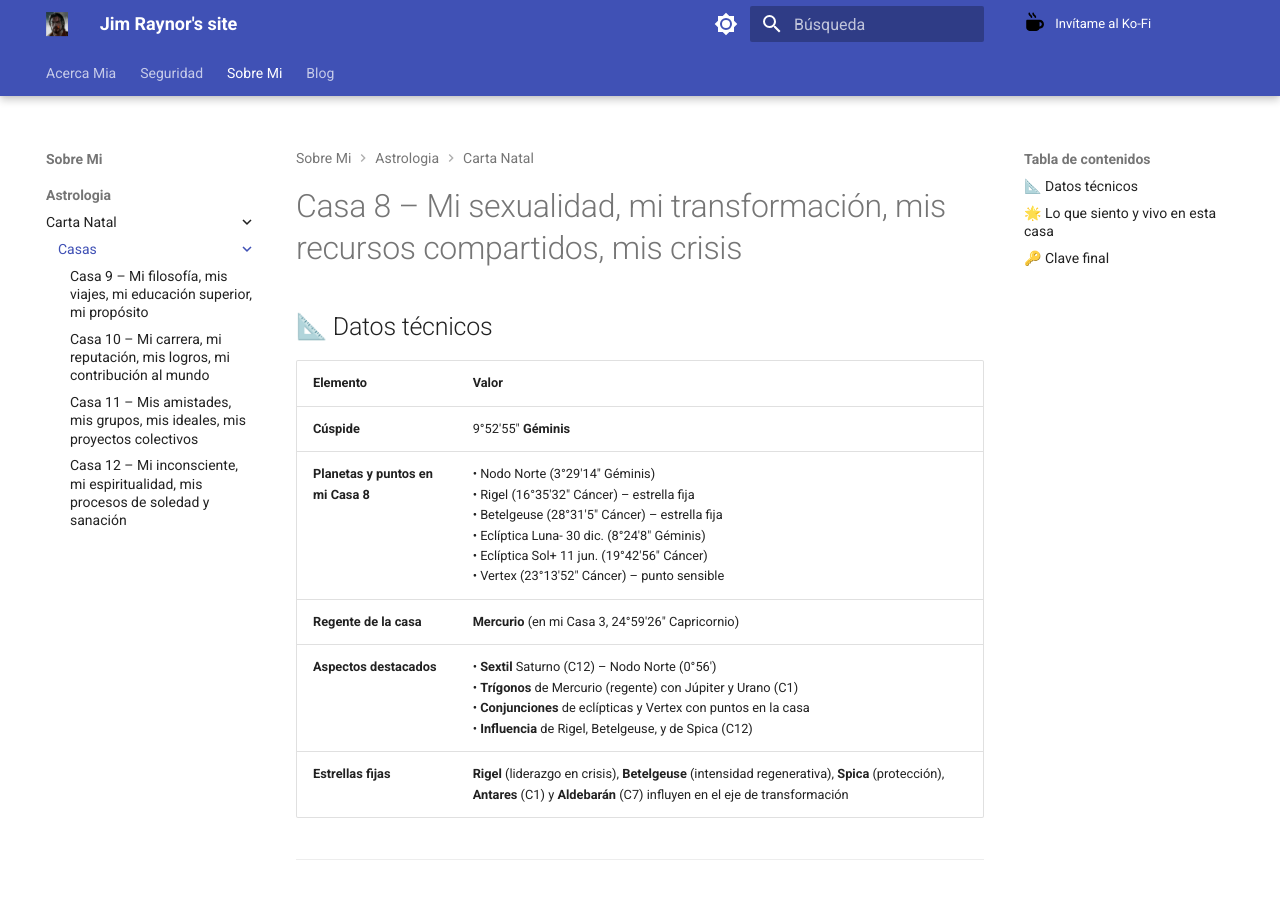
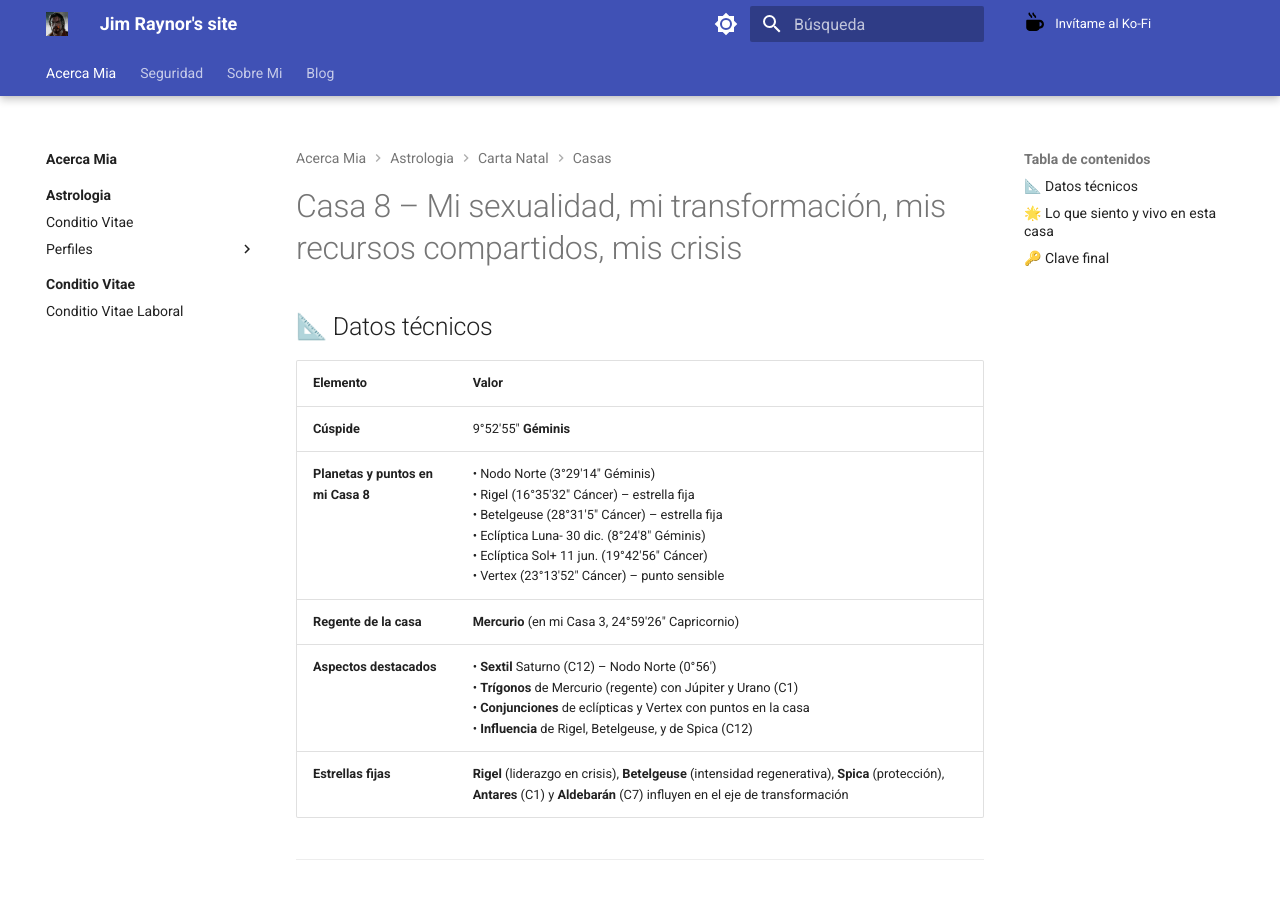
Before and after one commit to jimraynor88/blog, an MkDocs documentation site: the page built from docs/Acerca_Mia/Astrologia/Carta_Natal/Casas/Casa_08.md, in a window 1280 px wide and 900 px high. Built offline with MkDocs 1.6.1 and Material for MkDocs 9.7.7, drawn with Linux system fonts in a browser that asks for light colours; some of the changed lines change nothing that is shown.

Commit message:
Update and rename Casa_08.md to Casa_08.md

```diff
--- a/docs/Sobre_Mi/Astrologia/Carta_Natal/Casas/Casa_08.md
+++ b/docs/Acerca_Mia/Astrologia/Carta_Natal/Casas/Casa_08.md
@@ -1,3 +1,9 @@
+---
+title: Casa 8 – Mi sexualidad, mi transformación, mis recursos compartidos, mis crisis
+alias: Casa 8
+tags: Carta Natal
+---
+
 # Casa 8 – Mi sexualidad, mi transformación, mis recursos compartidos, mis crisis
 
 ## 📐 Datos técnicos
```
